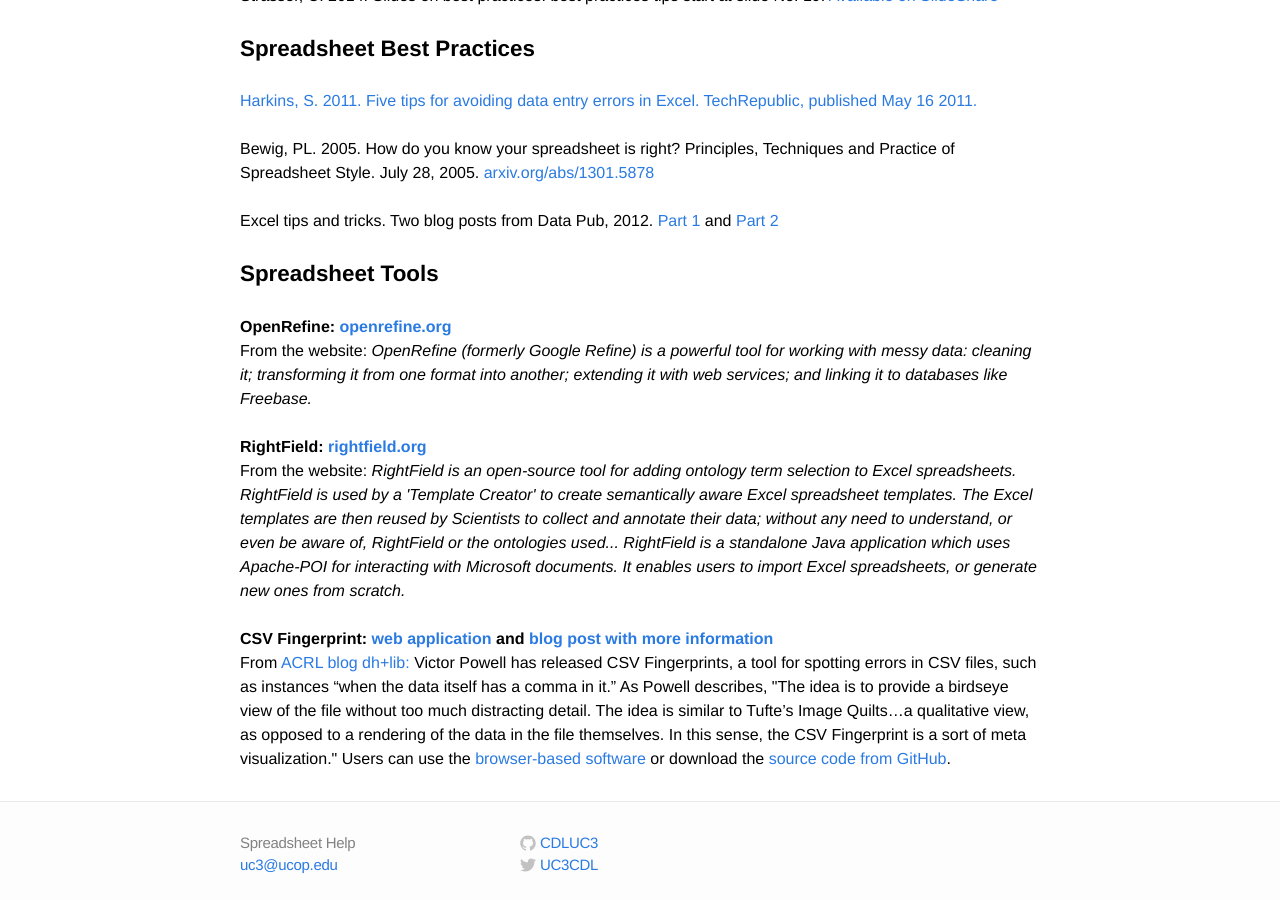
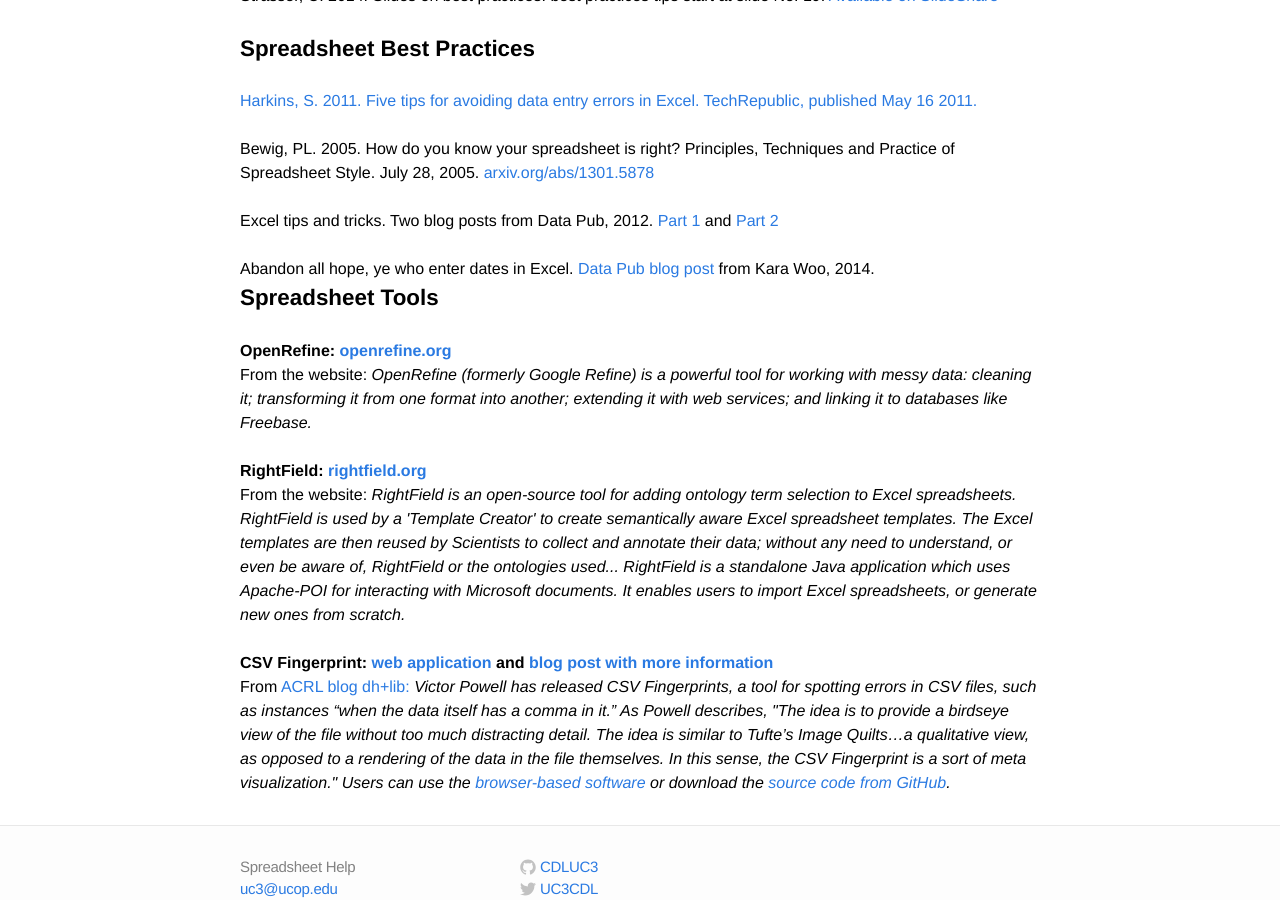
Before and after one commit to CDLUC3/spreadsheet-help, a Jekyll site: the page built from index.html, in a window 1280 px wide and 900 px high, scrolled down 598 px. Built offline with Jekyll 4.4.1, drawn with Linux system fonts in a browser that asks for light colours; Markdown is read by kramdown in place of the engine named in the settings.

Commit message:
Update index.html

```diff
--- a/index.html
+++ b/index.html
@@ -38,6 +38,8 @@
 Excel tips and tricks. Two blog posts from Data Pub, 2012. <a href="http://datapub.cdlib.org/2011/10/11/excel-tips-and-tricks/">Part 1</a> and <a href="http://datapub.cdlib.org/2011/11/17/more-excel-tips-and-tricks/">Part 2</a>
 <br><br>
 
+Abandon all hope, ye who enter dates in Excel. <a href="http://datapub.cdlib.org/2014/04/10/abandon-all-hope-ye-who-enter-dates-in-excel/">Data Pub blog post</a> from Kara Woo, 2014.
+
 <h2>Spreadsheet Tools</h2>
 <br>
 
@@ -50,4 +52,4 @@
 <br>
 
 <h3>CSV Fingerprint: <a href="http://setosa.io/csv-fingerprint/">web application</a> and <a href="http://setosa.io/blog/2014/08/03/csv-fingerprints/">blog post with more information</a/></h3>
-<p>From <a href="http://acrl.ala.org/dh/2014/08/19/resource-csv-fingerprints/">ACRL blog dh+lib:</a> Victor Powell has released CSV Fingerprints, a tool for spotting errors in CSV files, such as instances “when the data itself has a comma in it.” As Powell describes, "The idea is to provide a birdseye view of the file without too much distracting detail. The idea is similar to Tufte’s Image Quilts…a qualitative view, as opposed to a rendering of the data in the file themselves. In this sense, the CSV Fingerprint is a sort of meta visualization." Users can use the <a href="http://setosa.io/csv-fingerprint/">browser-based software</a> or download the <a href="https://github.com/setosa/csv-fingerprint">source code from GitHub</a>.</p>
+<p>From <a href="http://acrl.ala.org/dh/2014/08/19/resource-csv-fingerprints/">ACRL blog dh+lib:</a> <em>Victor Powell has released CSV Fingerprints, a tool for spotting errors in CSV files, such as instances “when the data itself has a comma in it.” As Powell describes, "The idea is to provide a birdseye view of the file without too much distracting detail. The idea is similar to Tufte’s Image Quilts…a qualitative view, as opposed to a rendering of the data in the file themselves. In this sense, the CSV Fingerprint is a sort of meta visualization." Users can use the <a href="http://setosa.io/csv-fingerprint/">browser-based software</a> or download the <a href="https://github.com/setosa/csv-fingerprint">source code from GitHub</a>.</em></p>
```
